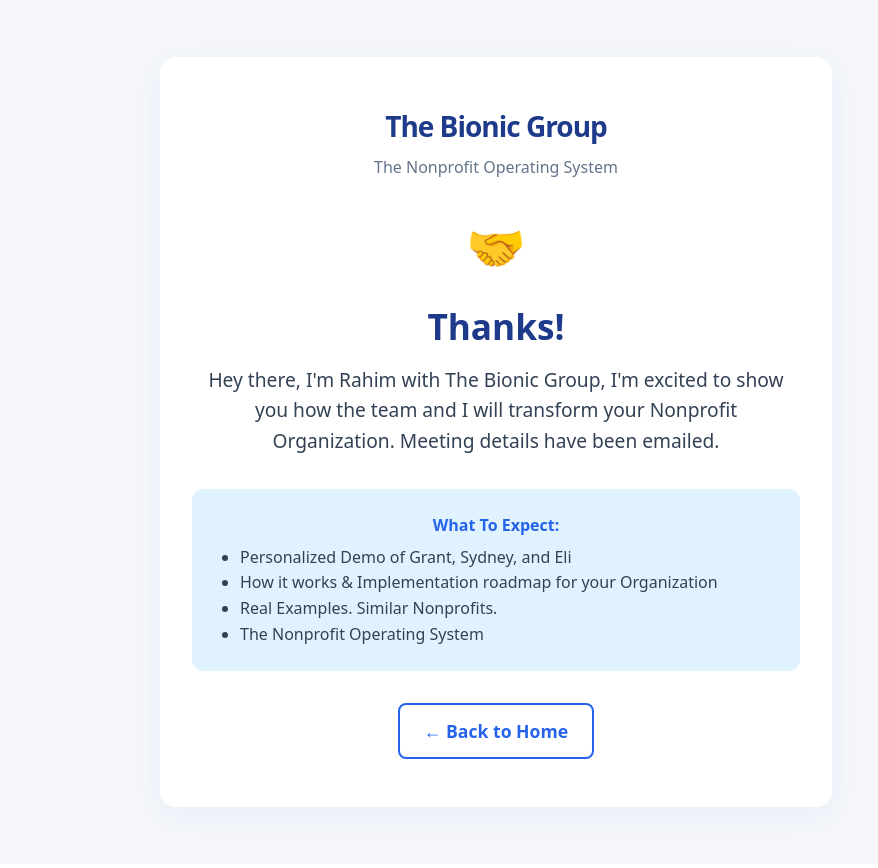
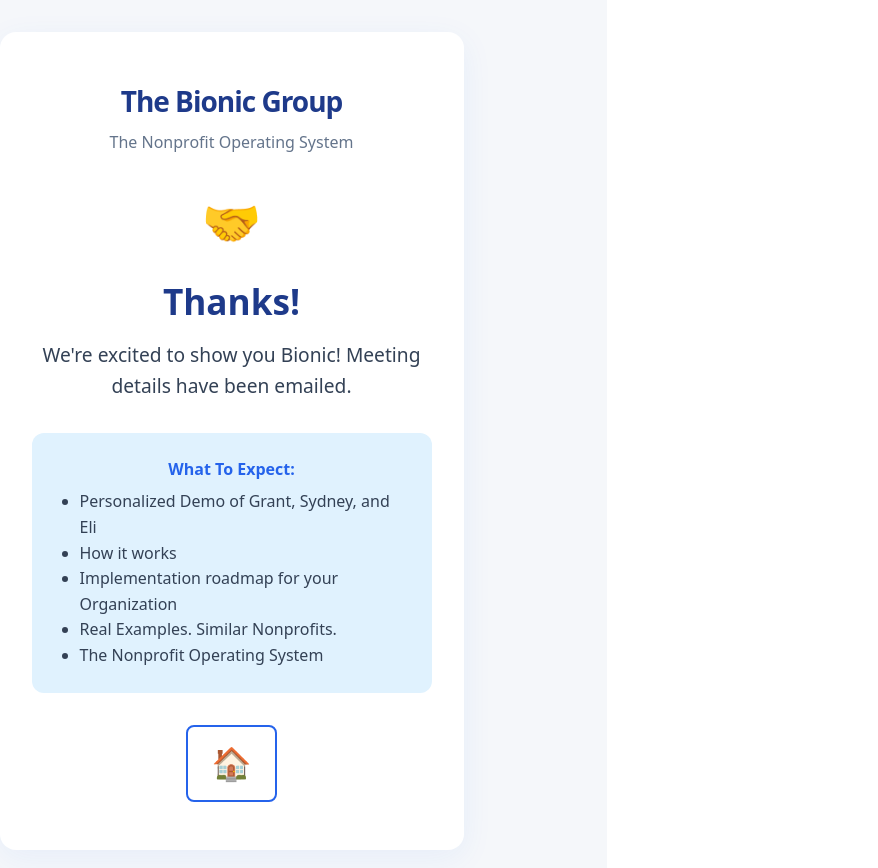
Before and after one commit to mrbionic31206/bionic-group-landing, a React (Vite) app: page /thank-you in a window 1280 px wide. Shown: the top 868 px of the page, without its empty margins (144-1022 px from the left). Built offline with nearby package versions, Linux system fonts and the light colour scheme.

Commit message:
Update ThankYou page: simplify message, split bullet point, replace back button with home icon

```diff
--- a/src/pages/ThankYou.jsx
+++ b/src/pages/ThankYou.jsx
@@ -19,14 +19,15 @@
           Thanks!
         </h1>
         <p style={{ fontSize: '1.2rem', color: '#334155', marginBottom: '2rem', lineHeight: 1.6 }}>
-          Hey there, I'm Rahim with The Bionic Group, I'm excited to show you how the team and I will transform your Nonprofit Organization. Meeting details have been emailed.
+          We're excited to show you Bionic! Meeting details have been emailed.
         </p>
 
         <div style={{ background: '#e0f2fe', borderRadius: 12, padding: '1.5rem', marginBottom: '2rem' }}>
           <div style={{ fontWeight: 600, color: '#2563eb', marginBottom: '0.5rem' }}>What To Expect:</div>
           <ul style={{ textAlign: 'left', color: '#334155', fontSize: '1rem', lineHeight: 1.6, margin: 0, paddingLeft: '1.5rem' }}>
             <li>Personalized Demo of Grant, Sydney, and Eli</li>
-            <li>How it works & Implementation roadmap for your Organization</li>
+            <li>How it works</li>
+            <li>Implementation roadmap for your Organization</li>
             <li>Real Examples. Similar Nonprofits.</li>
             <li>The Nonprofit Operating System</li>
           </ul>
@@ -37,8 +38,7 @@
           style={{
             color: '#2563eb',
             textDecoration: 'none',
-            fontSize: '1.1rem',
-            fontWeight: 600,
+            fontSize: '2rem',
             padding: '0.8rem 1.5rem',
             border: '2px solid #2563eb',
             borderRadius: 8,
@@ -54,7 +54,7 @@
             e.target.style.color = '#2563eb';
           }}
         >
-          ← Back to Home
+          🏠
         </Link>
       </div>
     </div>
```
